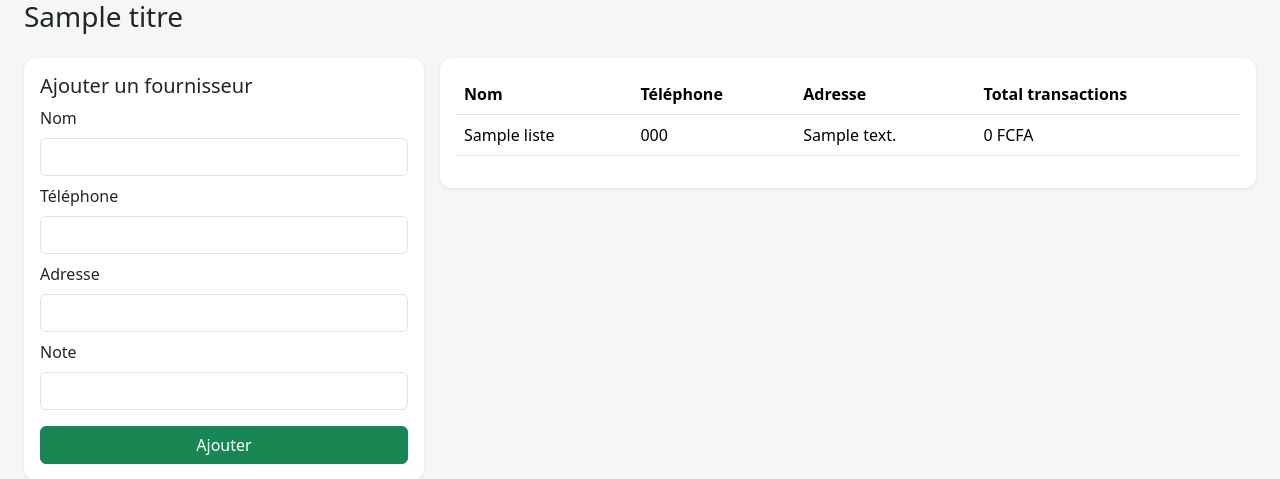
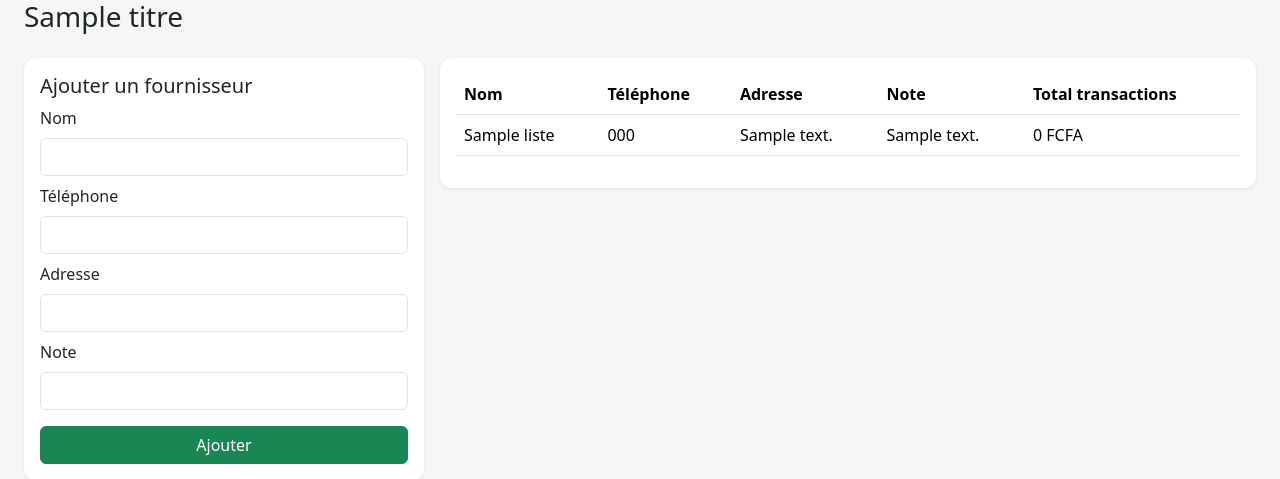
Before and after one commit to Bayegaye/senavipro, a Python web app: template templates/partenaires.html in a window 1280 px wide. Shown: the top 479 px of the page. Run offline with Jinja, Linux system fonts and the light colour scheme; the template is opened without the code that fills it: most values are stand-ins (such as "Sample title", 1, 10 or a date in 2020).

Commit message:
Update partenaires.html

```diff
--- a/templates/partenaires.html
+++ b/templates/partenaires.html
@@ -31,24 +31,30 @@
     <div class="card card-stat p-3">
       <div class="table-responsive">
       <table class="table table-hover align-middle">
-        <thead><tr><th>Nom</th><th>Téléphone</th><th>Adresse</th><th>Total transactions</th>{% if current_user.is_admin %}<th></th>{% endif %}</tr></thead>
+        <thead><tr><th>Nom</th><th>Téléphone</th><th>Adresse</th><th>Note</th><th>Total transactions</th>{% if current_user.is_admin %}<th></th>{% endif %}</tr></thead>
         <tbody>
         {% for p in liste %}
           <tr>
+            {% if current_user.is_admin %}
+            <td><input type="text" name="name" value="{{ p.name }}" form="edit-{{ p.id }}" class="form-control form-control-sm" required></td>
+            <td><input type="text" name="phone" value="{{ p.phone or '' }}" form="edit-{{ p.id }}" class="form-control form-control-sm" style="min-width:110px"></td>
+            <td><input type="text" name="address" value="{{ p.address or '' }}" form="edit-{{ p.id }}" class="form-control form-control-sm" style="min-width:140px"></td>
+            <td><input type="text" name="note" value="{{ p.note or '' }}" form="edit-{{ p.id }}" class="form-control form-control-sm" style="min-width:120px"></td>
+            <td>{{ '%.0f'|format(stats.get(p.id, 0)) }} FCFA</td>
+            <td class="d-flex gap-1">
+              <button class="btn btn-sm btn-outline-success" type="submit" form="edit-{{ p.id }}" title="Enregistrer">✏️</button>
+              <button class="btn btn-sm btn-outline-danger" type="submit" form="del-{{ p.id }}" title="Supprimer">✕</button>
+            </td>
+            {% else %}
             <td>{{ p.name }}</td>
             <td>{{ p.phone or '—' }}</td>
             <td>{{ p.address or '—' }}</td>
+            <td>{{ p.note or '—' }}</td>
             <td>{{ '%.0f'|format(stats.get(p.id, 0)) }} FCFA</td>
-            {% if current_user.is_admin %}
-            <td>
-              <form method="POST" action="{{ url_for('supprimer_partenaire', type_=type_, pid=p.id) }}" onsubmit="return confirm('Supprimer ?');">
-                <button class="btn btn-sm btn-outline-danger">✕</button>
-              </form>
-            </td>
             {% endif %}
           </tr>
         {% else %}
-          <tr><td colspan="5" class="text-muted">Aucun enregistrement.</td></tr>
+          <tr><td colspan="6" class="text-muted">Aucun enregistrement.</td></tr>
         {% endfor %}
         </tbody>
       </table>
@@ -56,4 +62,11 @@
     </div>
   </div>
 </div>
+
+{% if current_user.is_admin %}
+{% for p in liste %}
+<form id="edit-{{ p.id }}" method="POST" action="{{ url_for('modifier_partenaire', type_=type_, pid=p.id) }}"></form>
+<form id="del-{{ p.id }}" method="POST" action="{{ url_for('supprimer_partenaire', type_=type_, pid=p.id) }}" onsubmit="return confirm('Supprimer ?');"></form>
+{% endfor %}
+{% endif %}
 {% endblock %}
```
